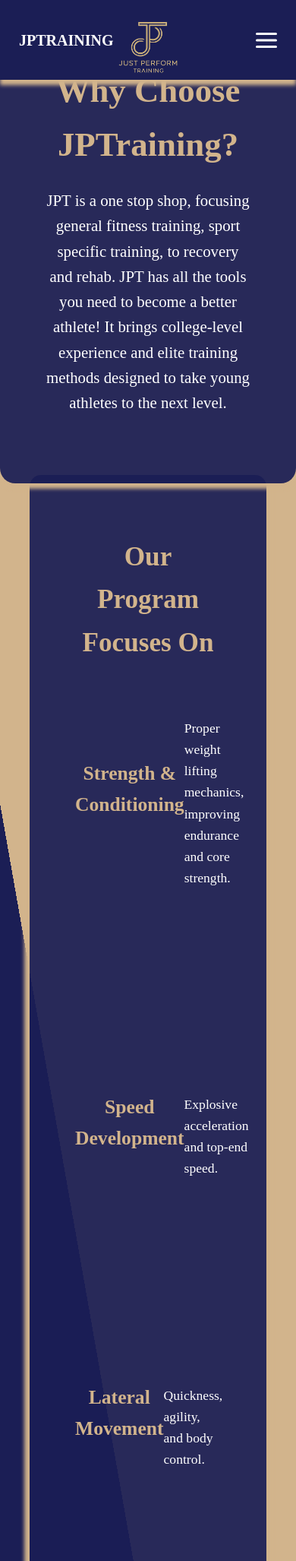
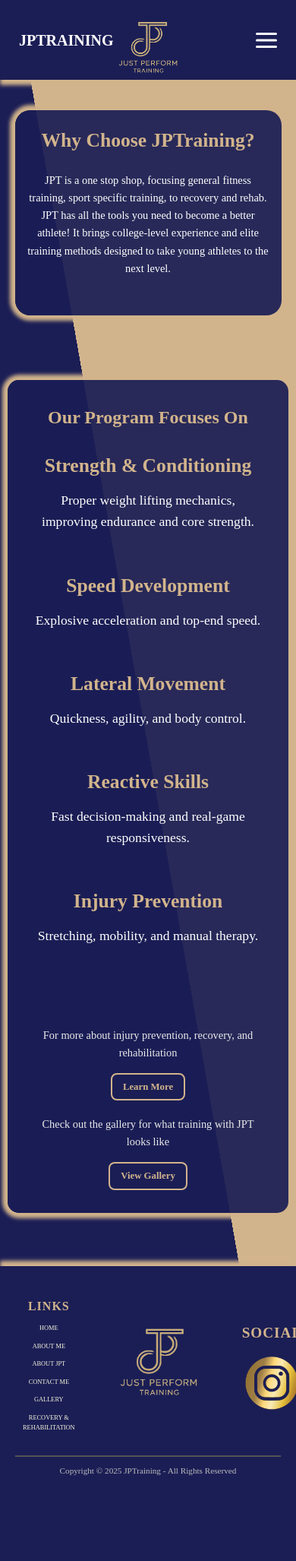
Before and after one commit to isaiaha09/JPTraining, a Django app: template main/templates/main/about_jpt.html in a window 390 px wide. Shown: the top 2054 px of the page at 76% size. After the commit the page ends 1941 px from the top, so only its background shows below. Run offline with Django 5.2, Linux system fonts and the light colour scheme; the template is opened without the code that fills it, so the values that code supplies are empty.

Commit message:
fixed gallery and about jpt hopefully

```diff
--- a/JPTraining/settings.py
+++ b/JPTraining/settings.py
@@ -28,6 +28,7 @@ SECRET_KEY = os.getenv("DJANGO_SECRET_KEY", "i-love-me-myself")
 DEBUG = True
 
 ALLOWED_HOSTS = [
+    '127.0.0.1',
     'justperformtraining.com',
     'www.justperformtraining.com',
     'https://isaiaha09.github.io/JPTraining/'
--- a/static/css/about_jpt.css
+++ b/static/css/about_jpt.css
@@ -206,39 +206,146 @@ body {
 }
 
 
-/* Responsive */
+/* Responsive Improvements */
 @media screen and (max-width: 900px) {
   .about-hero {
-    height: 450px;
+    height: 350px; /* shrink hero for phones */
+    margin-top: 0;
+  }
+
+  .hero-overlay {
+    padding: 30px 20px; /* reduce padding */
+    max-width: 90%;
   }
 
   .hero-overlay h1 {
-    font-size: 2.8rem;
+    font-size: 2rem;
   }
 
   .hero-overlay p {
-    font-size: 1.3rem;
+    font-size: 1rem;
   }
 
-  .about-core h2 {
-    font-size: 2.2rem;
-    margin-bottom: 50px;
+  .cta-button {
+    padding: 12px 25px;
+    font-size: 1rem;
   }
 
-  .focus-item {
+  .about-core {
+    flex-direction: column;
+    text-align: center;
+    align-items: center;
+  }
+/* Center the container and all its content */
+  .about-core .container {
+    display: flex;
     flex-direction: column;
     align-items: center;
     text-align: center;
+    width: 95%;
+    padding: 40px 20px;
   }
 
+  /* Center heading */
+  .about-core h2 {
+    text-align: center;
+    font-size: 2.2rem;
+    margin-bottom: 30px;
+  }
+
+  /* Focus list stacking */
+  .focus-list {
+    display: flex;
+    flex-direction: column;
+    align-items: center;
+    gap: 50px;
+  }
+
+  /* Force each focus item to stack vertically */
+  .focus-item {
+    display: flex !important; /* override grid */
+    flex-direction: column;
+    align-items: center;
+    text-align: center;
+    width: 100%;
+  }
+
+  /* Force all child text to center */
+  .focus-item h3,
+  .focus-item p {
+    text-align: center !important; /* override any inherited left */
+    margin: 0 auto; /* center block if width < 100% */
+  }
+
+  /* Adjust font sizes for readability */
   .focus-item h3 {
-    flex: none;
     font-size: 1.6rem;
-    margin-bottom: 15px;
-    text-align: center;
+    margin-bottom: 10px;
   }
 
   .focus-item p {
     font-size: 1.1rem;
+    max-width: 90%; /* prevent hugging edges */
+  }
+
+  /* Fix nested additional-links */
+  .additional-links,
+  .additional-links .additional-links {
+    display: flex;
+    flex-direction: column;
+    align-items: center;
+    gap: 20px;
+    text-align: center;
+  }
+
+  .stack-item p {
+    font-size: 1rem;
+    max-width: 90%;
+  }
+  .theme-btn {
+    padding: 8px 16px;
+    font-size: 0.9rem;
   }
 }
+
+/* Extra small screens */
+@media screen and (max-width: 500px) {
+  .about-hero {
+    height: 300px;
+  }
+
+  .hero-overlay {
+    padding: 20px 15px;
+  }
+
+  .hero-overlay h1 {
+    font-size: 1.6rem;
+  }
+
+  .hero-overlay p {
+    font-size: 0.9rem;
+  }
+
+  .cta-button {
+    padding: 10px 20px;
+    font-size: 0.9rem;
+  }
+
+  .about-core .container {
+    padding: 30px 15px;
+  }
+
+  .about-core h2 {
+    font-size: 1.5rem;
+    margin-bottom: 25px;
+  }
+
+  .stack-item p {
+    font-size: 0.9rem;
+  }
+
+  .theme-btn {
+    padding: 6px 14px;
+    font-size: 0.8rem;
+  }
+}
```
Also changed, not shown: docs/gallery.html (+16 -16 lines), docs/static/css/about_jpt.css (+118 -11 lines), docs/static/css/gallery.css (+69 -1 lines), static/css/gallery.css (+69 -1 lines).
